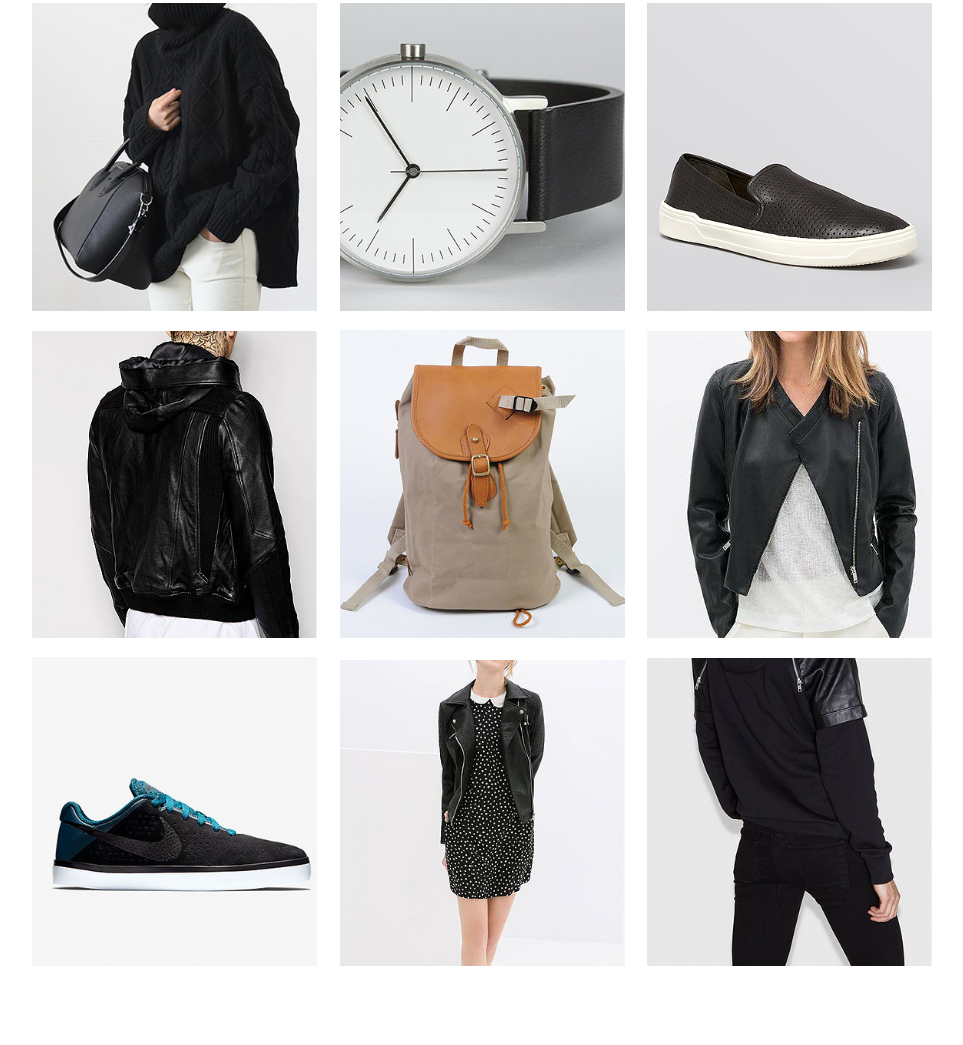
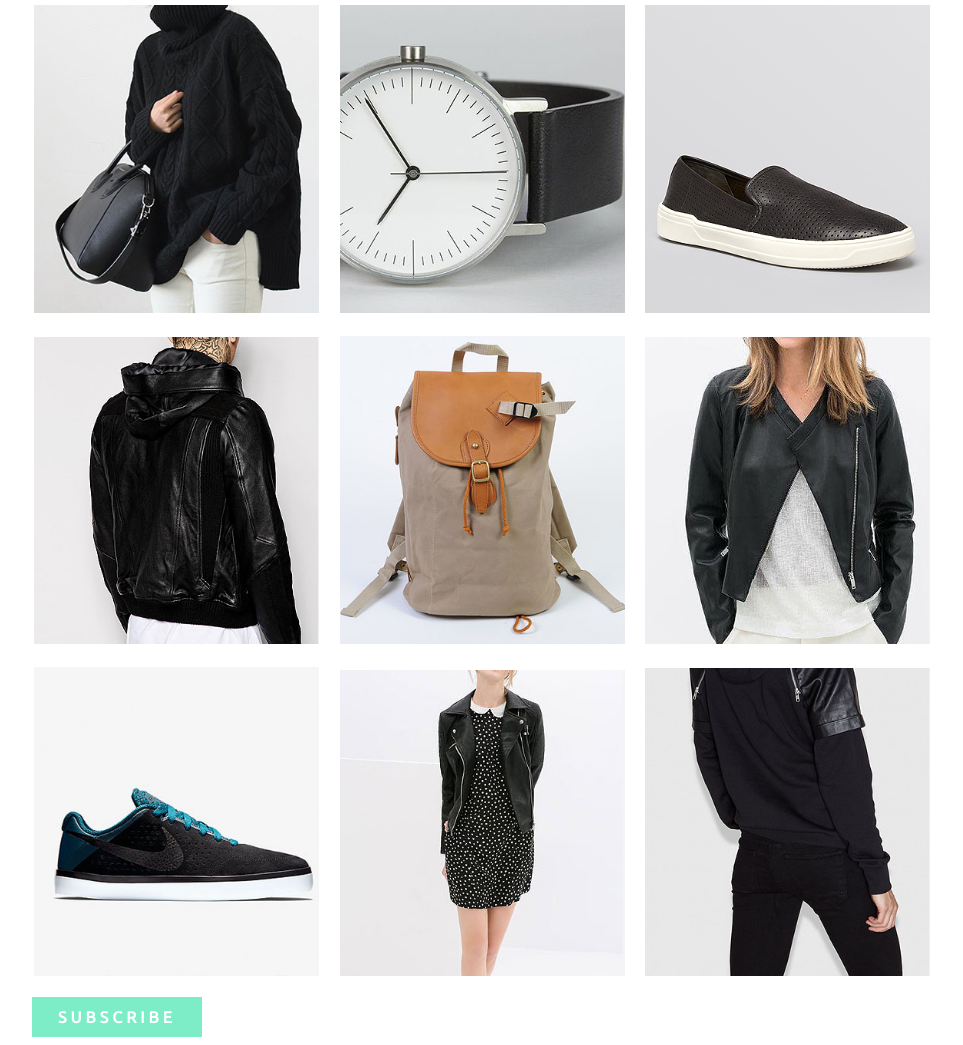
Before and after one commit to meaganpau/oak, a plain HTML site: page Downloads/oak/root/index.html in a window 1280 px wide. Shown: the part 1573-2618 px from the top of the page, without its empty margins (158-1121 px from the left). Before the commit the page ends 2566 px from the top, so only its background shows below. Drawn offline with nearby package versions, Linux system fonts and the light colour scheme; a web font is replaced by a local one.

Commit message:
overlay border and subscribe button

```diff
--- a/Downloads/oak/root/index.html
+++ b/Downloads/oak/root/index.html
@@ -74,15 +74,15 @@
 
 	<div class="gallery">
 		<script src="lightbox2-master/dist/js/lightbox.js"></script>
-		<a href="images/portfolio1.jpg" data-lightbox="image-1" data-title="My caption"><img src="images/portfolio1.jpg"></a>
-		<a href="images/portfolio2.jpg" data-lightbox="image-1" data-title="My caption"><img src="images/portfolio2.jpg"></a>
-		<a href="images/portfolio3.jpg" data-lightbox="image-1" data-title="My caption"><img src="images/portfolio3.jpg"></a>
-		<a href="images/portfolio4.jpg" data-lightbox="image-1" data-title="My caption"><img src="images/portfolio4.jpg"></a>
-		<a href="images/portfolio5.jpg" data-lightbox="image-1" data-title="My caption"><img src="images/portfolio5.jpg"></a>
-		<a href="images/portfolio6.jpg" data-lightbox="image-1" data-title="My caption"><img src="images/portfolio6.jpg"></a>
-		<a href="images/portfolio7.jpg" data-lightbox="image-1" data-title="My caption"><img src="images/portfolio7.jpg"></a>
-		<a href="images/portfolio8.jpg" data-lightbox="image-1" data-title="My caption"><img src="images/portfolio8.jpg"></a>
-		<a href="images/portfolio9.jpg" data-lightbox="image-1" data-title="My caption"><img src="images/portfolio9.jpg"></a>
+		<a href="images/portfolio1.jpg" data-lightbox="image-1" data-title="STYLE FASHION"><img src="images/portfolio1.jpg"></a>
+		<a href="images/portfolio2.jpg" data-lightbox="image-1" data-title="NEW WATCH"><img src="images/portfolio2.jpg"></a>
+		<a href="images/portfolio3.jpg" data-lightbox="image-1" data-title="NEW SHOE"><img src="images/portfolio3.jpg"></a>
+		<a href="images/portfolio4.jpg" data-lightbox="image-1" data-title="NEW JACKET"><img src="images/portfolio4.jpg"></a>
+		<a href="images/portfolio5.jpg" data-lightbox="image-1" data-title="NEW BAG"><img src="images/portfolio5.jpg"></a>
+		<a href="images/portfolio6.jpg" data-lightbox="image-1" data-title="WOMENS JACKET"><img src="images/portfolio6.jpg"></a>
+		<a href="images/portfolio7.jpg" data-lightbox="image-1" data-title="RUNNING SHOE"><img src="images/portfolio7.jpg"></a>
+		<a href="images/portfolio8.jpg" data-lightbox="image-1" data-title="CHIC"><img src="images/portfolio8.jpg"></a>
+		<a href="images/portfolio9.jpg" data-lightbox="image-1" data-title="BLACK ON BLACK"><img src="images/portfolio9.jpg"></a>
 	</div>
 
 </div>
@@ -92,7 +92,7 @@
 
 
 
-
+<button>SUBSCRIBE</button>
 
 
 
--- a/Downloads/oak/root/style/style.css
+++ b/Downloads/oak/root/style/style.css
@@ -202,8 +202,34 @@ h6 {
 .gallery img {
 	max-width: 285px;
 	margin-bottom: 15px;
+	border: 2px solid transparent;
 }
 
-.gallery a:hover {
+.gallery img:hover {
+	border: 2px solid black;
 	opacity: 0.5;
 }
+
+button {
+	background: #7DEDC7;
+    color: #FFF;
+    font-family: 'Ubuntu';
+    font-weight: bolder;
+    letter-spacing: 4px;
+    font-size: 1em;
+    height: 40px;
+    width: 170px;
+    text-align: center;
+    border: none;
+    transition: all 0.3s ease 0s;
+}
+
+button:hover {
+	background: #FFF;
+	color: #7DEDC7;
+	border: 2px solid #7DEDC7;
+}
+
+button:focus {
+	outline: 0;
+}
```
